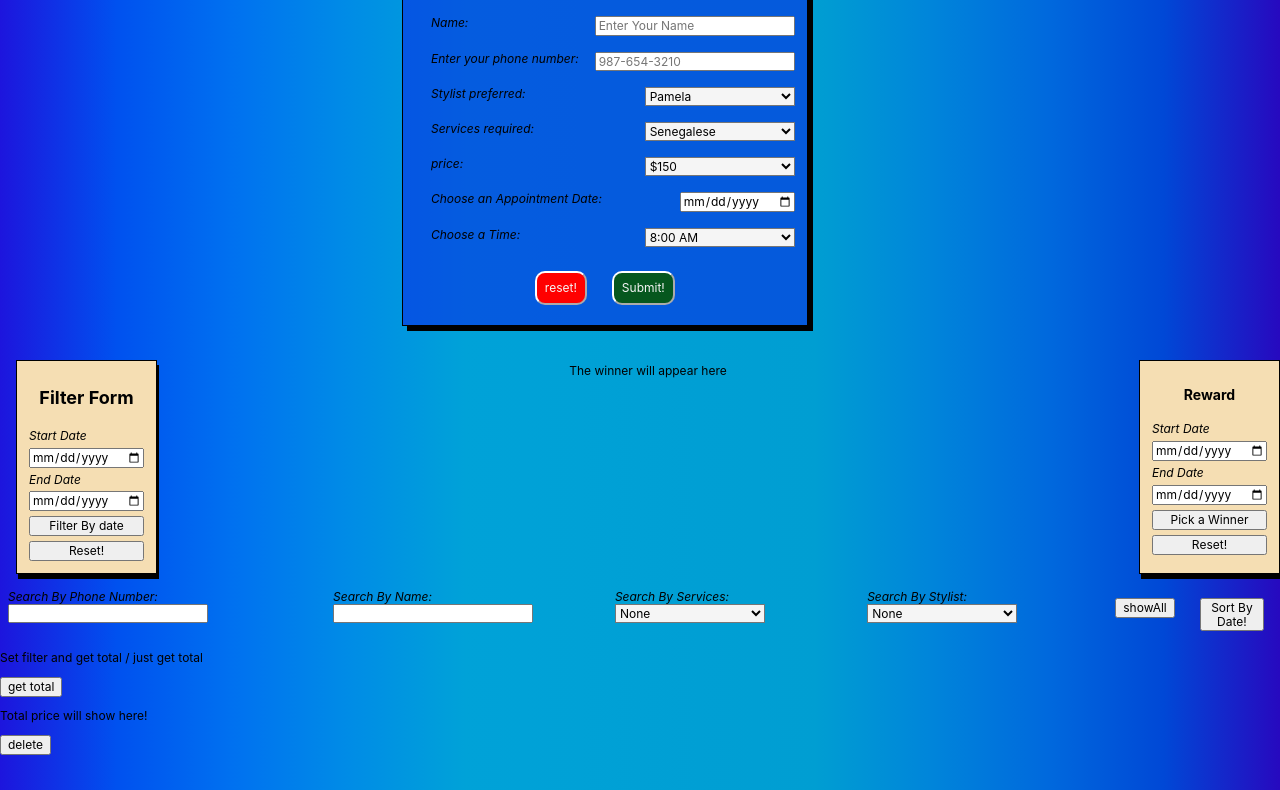
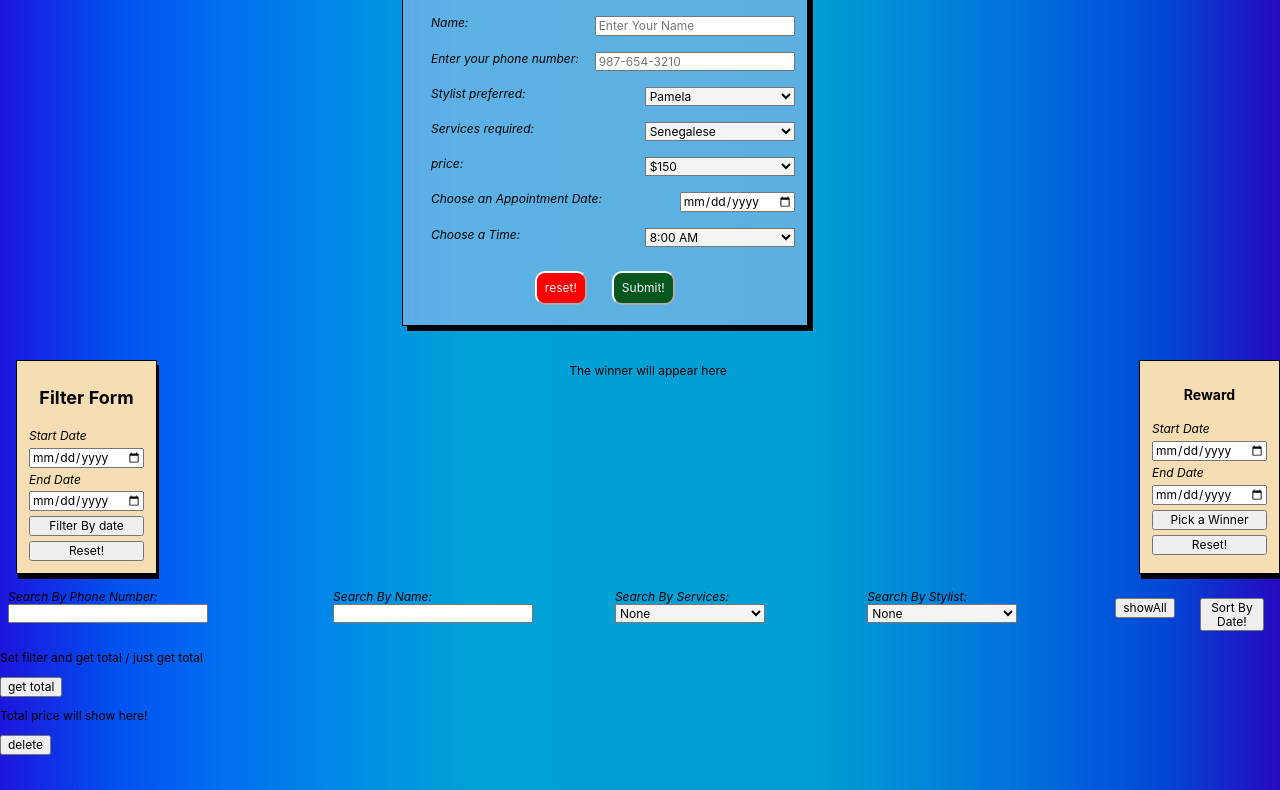
Before and after one commit to efoejean/Project1, a website with bundled scripts: page index.html in a window 1280 px wide. Shown: the part 91-881 px from the top of the page. Built offline with nearby package versions, Linux system fonts and the light colour scheme.

Commit message:
change background color of the main form

```diff
--- a/style.css
+++ b/style.css
@@ -23,7 +23,7 @@ body {
   font-size: 12px;
 }
 form {
-  background-color: #0c10e67a;
+  background-color: #c1c2f17a;
   border: 1px solid;
   box-shadow: 5px 5px;
   height: auto;
```
